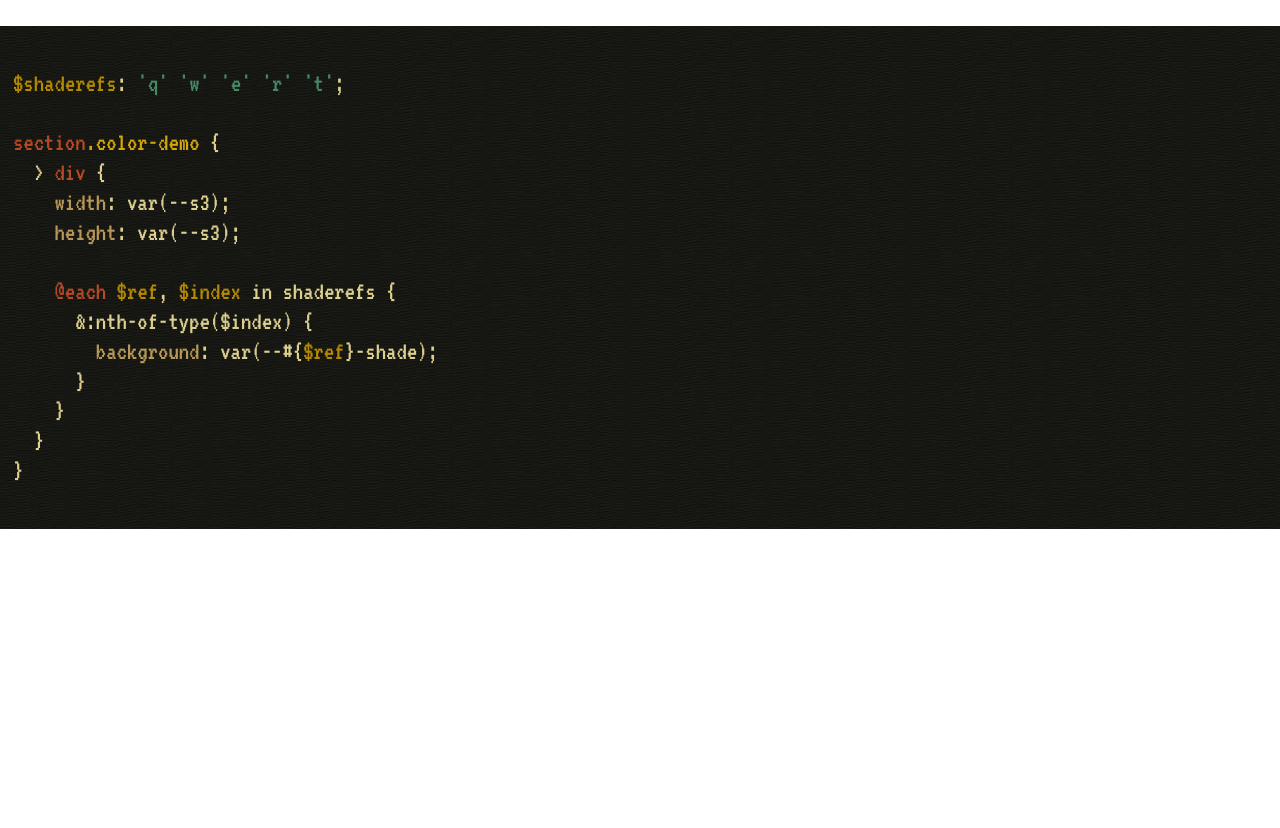
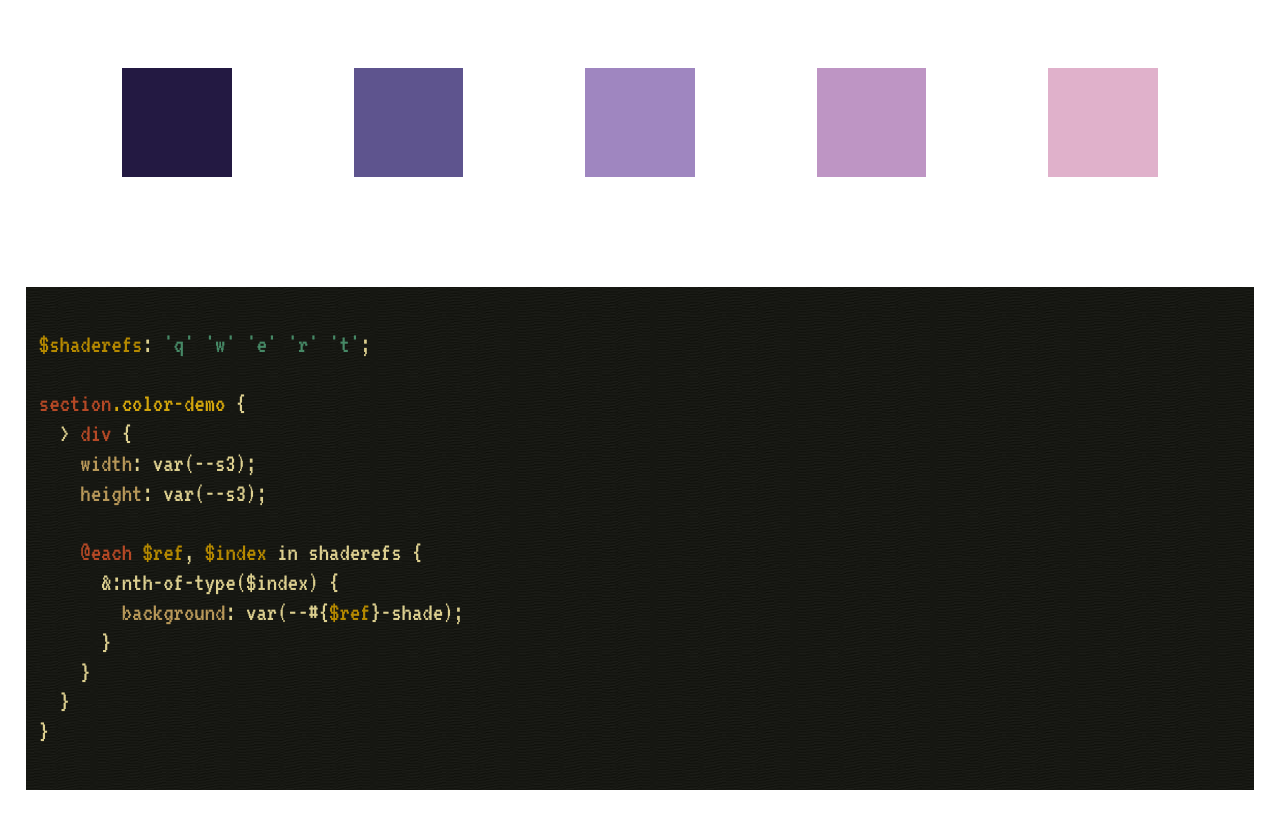
Before and after one commit to arthropodSeven/itcss, a Next.js app: page /color in a window 1280 px wide. Shown: the top 828 px of the page. Before the commit the page ends 800 px from the top, so only its background shows below. Built offline with nearby package versions, Linux system fonts and the light colour scheme; a web font is replaced by a local one.

Commit message:
add color demo

```diff
--- a/pages/_app.js
+++ b/pages/_app.js
@@ -39,13 +39,6 @@ function MyApp(props) {
 
   useEffect(() => {
     highlightCallback()
-    router.events.on('routeChangeComplete', highlightCallback)
-    router.events.on('hashChangeComplete', highlightCallback)
-
-    return () => {
-      router.events.off('routeChangeComplete', highlightCallback)
-      router.events.off('hashChangeComplete', highlightCallback)
-    }
   }, [])
 
   return <Component {...pageProps} />
--- a/pages/color.js
+++ b/pages/color.js
@@ -8,8 +8,8 @@ const ColorPage = () => (
     </Head>
 
     <section className="color-demo">
-      {new Array(5).fill(null).map(() => (
-        <div />
+      {new Array(5).fill(null).map((_, idx) => (
+        <div key={`color-demo-${idx}`} />
       ))}
     </section>
 
--- a/styles/color.scss
+++ b/styles/color.scss
@@ -2,13 +2,13 @@ $shades: [ 'q-shade' 'russian-violet' rgba(35, 25, 66, 1),
   'w-shade' 'purple-navy' rgba(94, 84, 142, 1),
   'e-shade' 'purple-mountain-majesty' rgba(159, 134, 192, 1),
   'r-shade' 'lilac' rgba(190, 149, 196, 1),
-  't-shade' 'pink-lavender' rgba(224, 177, 203, 1) ];
+  't-shade' 'pink-lavender' rgba(224, 177, 203, 1), ];
 
 :root {
   --__orgin: 'styles/color';
 
   @each $sidx, $sname, $srgba in $shades {
-    --#{$sname}: $srgba;
+    --#{$sname}: #{$srgba};
     --#{$sidx}: var(--#{$sname});
   }
 }
--- a/styles/layouts.scss
+++ b/styles/layouts.scss
@@ -19,3 +19,37 @@
 
   text-shadow: 0.5px 0.25px 6px currentColor;
 }
+
+$shaderefs: [ 'q' 1, 'w' 2, 'e' 3, 'r' 4, 't' 5, ];
+
+.color-page {
+  pre {
+    width: 100%;
+
+    code {
+      margin: var(--s2) var(--s1);
+    }
+  }
+
+  section.color-demo {
+    display: flex;
+
+    justify-content: space-evenly;
+
+    padding-top: var(--s3);
+    padding-bottom: var(--s3);
+
+    & > div {
+      width: var(--s4);
+      height: var(--s4);
+
+      content: ' ';
+
+      @each $ref, $index in $shaderefs {
+        &:nth-child(#{$index}) {
+          background: var(--#{$ref}-shade);
+        }
+      }
+    }
+  }
+}
--- a/styles/scale.scss
+++ b/styles/scale.scss
@@ -7,8 +7,8 @@ $scale-powers: -5 -4 -3 -2 -1 0 1 2 3 4 5;
 
   @each $power in $scale-powers {
     // unitless
-    --x#{$power}: math.pow(1.618, $power);
+    --x#{$power}: #{math.pow(1.618, $power)};
     // lengths
-    --s#{$power}: calc(math.pow(1.618, $power) * 1rem);
+    --s#{$power}: calc(#{math.pow(1.618, $power)} * 1rem);
   }
 }
```
